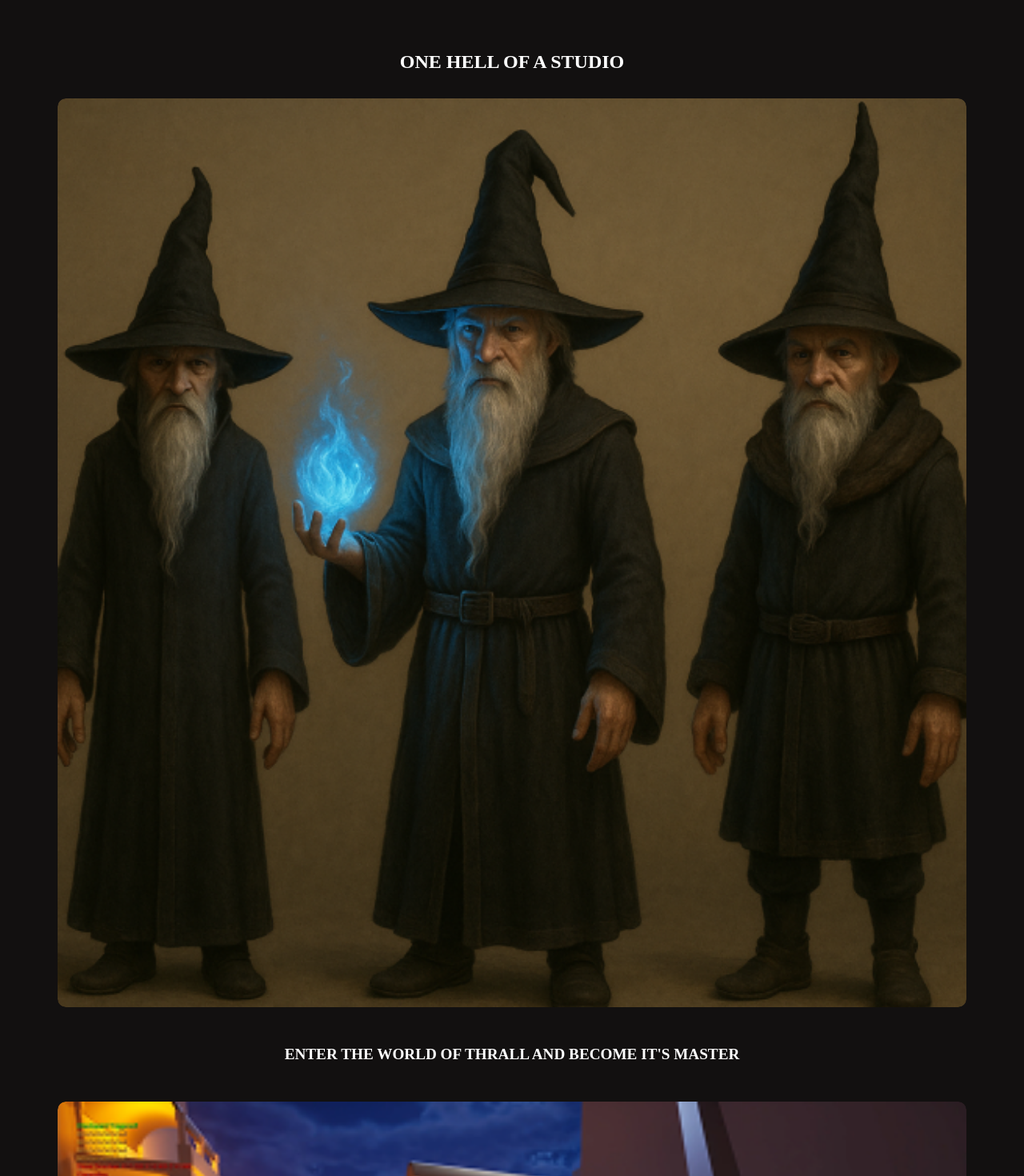
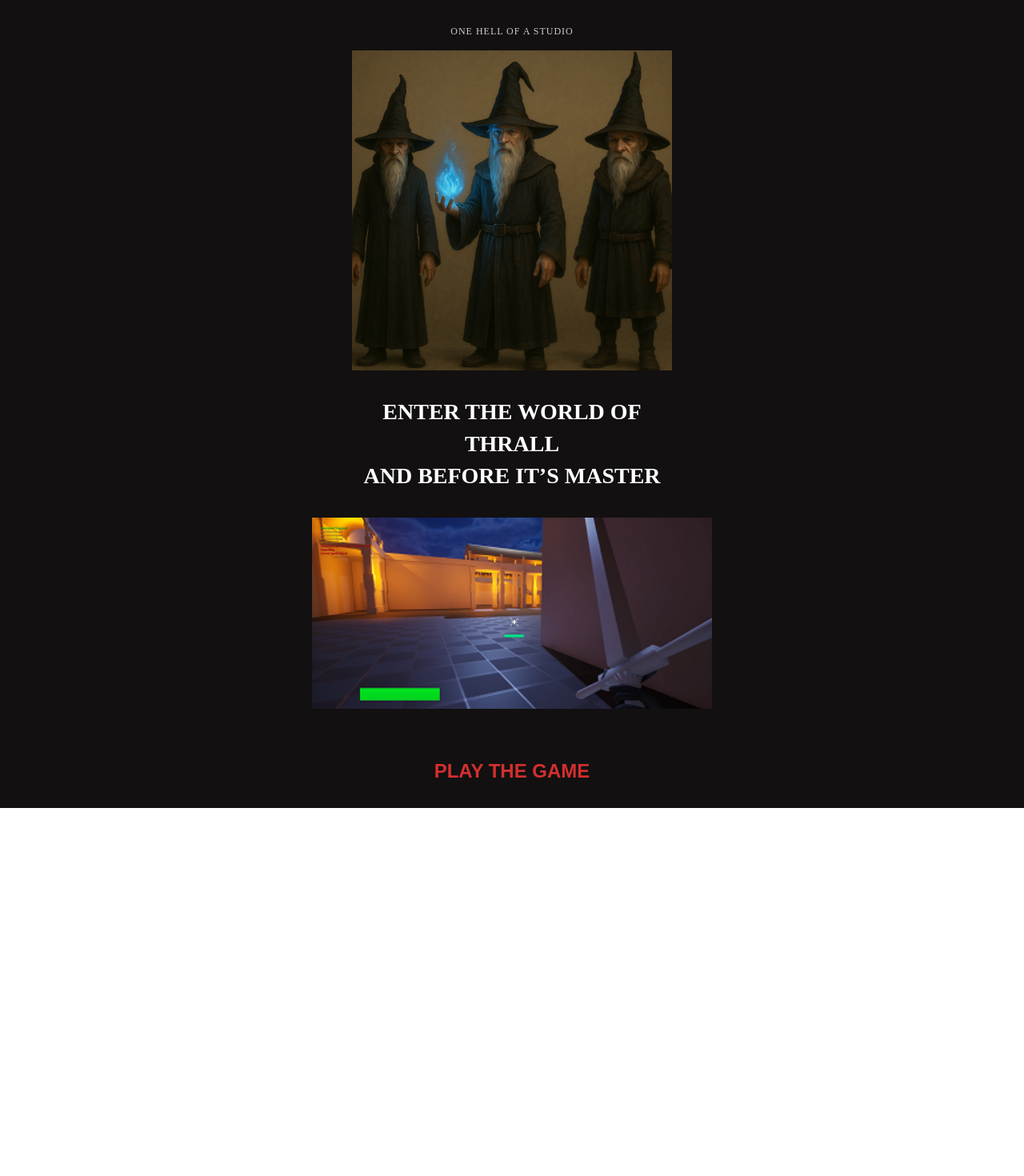
Before and after one commit to TobiasKjernell/thrall, a Next.js app: page /play in a window 1280 px wide. Shown: the top 1470 px of the page at 80% size. After the commit the page ends 1010 px from the top, so only its background shows below. Built offline with nearby package versions, Linux system fonts and the light colour scheme.

Commit message:
feature/11-playWebNew

```diff
--- a/src/components/PlayWeb/index.tsx
+++ b/src/components/PlayWeb/index.tsx
@@ -2,40 +2,24 @@
 import React from 'react';
 import './playWeb.scss'
 
-const imageSources:string[] = [
-  '/assets/play1.png',
-  '/assets/play2.png',
-];
+const Play = () => {
+  return (
+    <div className="play">
+      <p className="studio">ONE HELL OF A STUDIO</p>
 
-const PlayWeb = () => {
-  return (
-    <section className="play-section">
-        <h2 className="play-title">ONE HELL OF A STUDIO</h2>
-        <div className="play-grid">
-        {imageSources.map((src, index) => (
-          <React.Fragment key={index}>
-        <div className="play-card">
-          <img src={src} alt={`play ${index + 1}`} />
-        </div>
-        {index === 0 && (
-            <div className="play-text">
-                <p>ENTER THE WORLD OF THRALL AND BECOME IT'S MASTER </p>
-            </div>
-        )}
+      <img src="/wizard.png" alt="Wizard Trio" className="wizard-img" />
 
-         {index === 1 && (
-              <div className="play-text">
-                <p>PLAY</p>
-              </div>
-            )}
+      <h1 className="title">
+        ENTER THE WORLD OF <br />
+        THRALL <br />
+        AND BEFORE IT’S MASTER
+      </h1>
 
-        </React.Fragment>
+      <img src="/game.png" alt="Gameplay" className="game-img" />
 
-
-      ))}
-      </div>
-    </section>
+      <button className="play-btn">PLAY THE GAME</button>
+    </div>
   );
 };
 
-export default PlayWeb;
+export default Play;
--- a/src/components/PlayWeb/playWeb.scss
+++ b/src/components/PlayWeb/playWeb.scss
@@ -1,56 +1,63 @@
-.play-section {
-  padding: 4rem 2rem;
-  //background: linear-gradient(#1c1c1c, #111);
+.play {
   background-color: #121010;
+  color: white;
   text-align: center;
-  color: white;
+  padding: 2rem 1rem;
+  //font-family: 'Cinzel', serif;
 }
 
-.heading {
-  //font-family: 'Cinzel', serif;
-  font-size: 2.5rem;
+.studio {
+  font-size: 0.75rem;
+  letter-spacing: 1px;
+  margin-bottom: 1rem;
+  color: #ccc;
+}
+
+.wizard-img {
+  width: 100%;
+  max-width: 400px;
+  margin: 0 auto 2rem;
+  display: block;
+}
+
+.title {
+  font-size: 1.75rem;
+  line-height: 2.5rem;
   margin-bottom: 2rem;
   text-transform: uppercase;
-  letter-spacing: 2px;
 }
 
-.play-grid {
-  display: grid;
-  //grid-template-columns: repeat(2, 1fr);
-  //grid-template-rows: repeat(2, 1fr);
-  gap: 2rem;
-  padding: 2rem;
-  max-width: 1200px;
-  margin: 0 auto;
+.game-img {
+  width: 100%;
+  max-width: 500px;
+  margin: 2rem auto;
+  display: block;
+}
 
-  @media (max-width: 768px) {
-    grid-template-columns: 1fr;
-    gap: 1rem;
-    padding: 1rem;
+.play-btn {
+  background: none;
+  border: none;
+  color: #d32f2f;
+  font-size: 1.5rem;
+  margin-top: 2rem;
+  cursor: pointer;
+  font-weight: bold;
+  text-transform: uppercase;
+  transition: color 0.3s;
+
+  &:hover {
+    color: #ff4c4c;
   }
 }
 
-.play-card {
-  overflow: hidden;
-  border-radius: 10px;
+/* Media Queries */
+@media (max-width: 768px) {
+  .title {
+    font-size: 1.3rem;
+    line-height: 2rem;
+  }
 
-  img {
-    width: 100%;
-    height: auto;
-    display: block;
-    object-fit: contain;
-    border-radius: 10px;
-    transition: transform 0.3s ease;
-
-    &:hover {
-      transform: scale(1.02);
-    }
+  .play-btn {
+    font-size: 1.2rem;
   }
 }
-
-.play-text {
-  text-align: center;
-  font-size: 1.2rem;
-  font-weight: bold;
-  padding: 1rem 0;
-}
```
Also changed, not shown: public/game.png (renamed from public/assets/play2.png), public/wizard.png (renamed from public/assets/play1.png).
